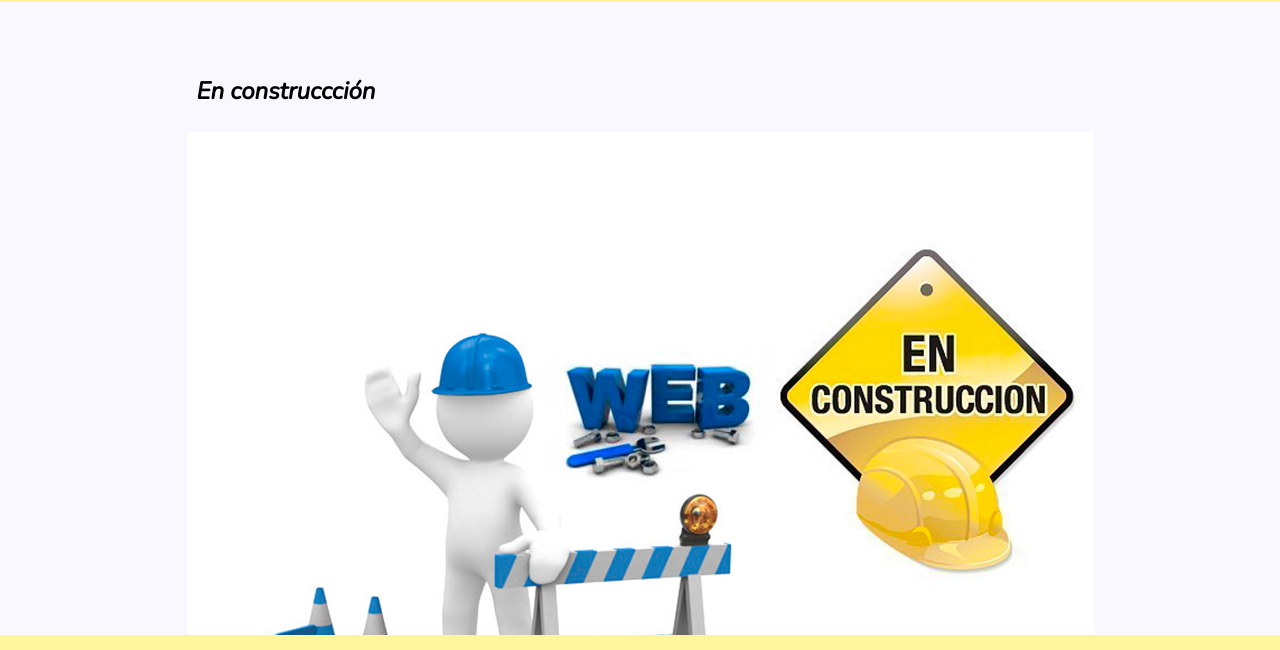
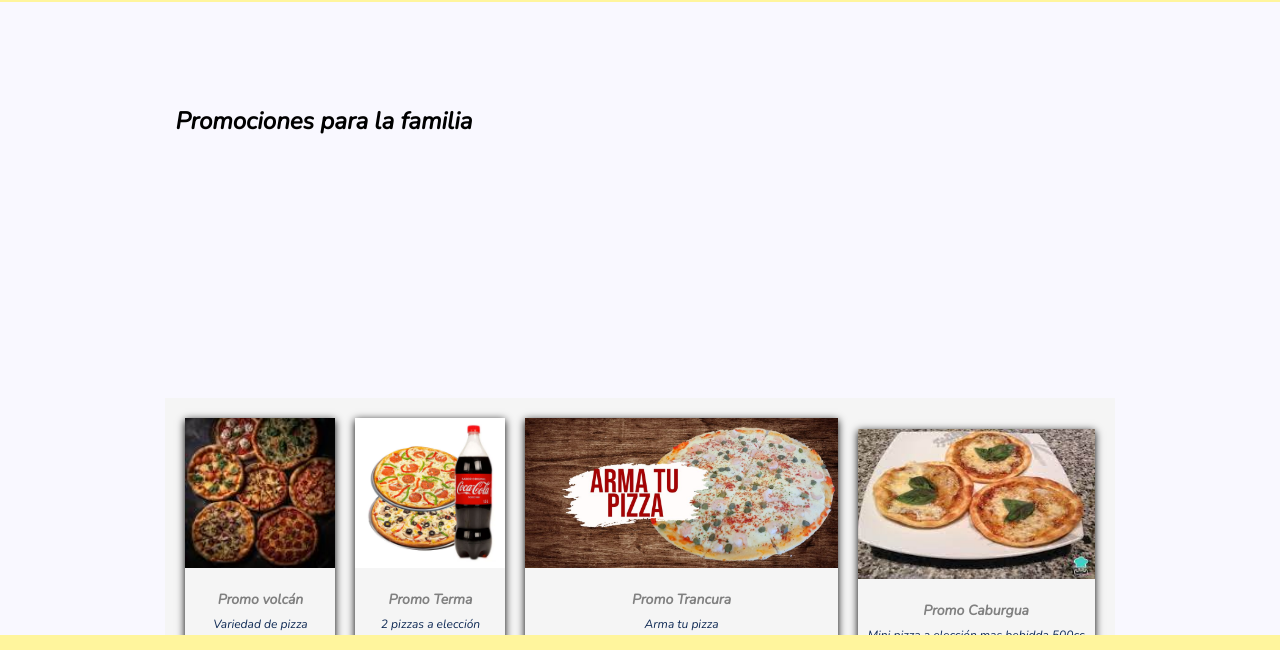
Before and after one commit to jmrivera82/pizzas, a website: page pages/promociones.html in a window 1280 px wide. Shown: the part 98-748 px from the top of the page. Drawn offline with nearby package versions, Linux system fonts and the light colour scheme.

Commit message:
actualiza promociones

```diff
--- a/pages/promociones.html
+++ b/pages/promociones.html
@@ -35,15 +35,44 @@
 
             <section class="ubicacion">
                 <div class="ubicacion-box">
-                    <h3>En construccción</h3>
-                    <img src="../asset/img/en construccion.jpg" alt="página en construcción">
+                    <h3>Promociones para la familia</h3>
+                </div>
+                <div class="container-promo">
+
+                    <div class="contenido-promo-cards">
+                        <div class="card">
+                            <img src="../asset/img/variedad pizza.jpg">
+                            <h3>Promo volcán</h3>
+                            <p>Variedad de pizza</p>
+                            <p>Bebida o jugo 1.5 pet</p>
+                            <p>$10.990</p>
+                        </div>
+                        <div class="card">
+                            <img src="../asset/img/promo terma.jpg">
+                            <h3>Promo Terma</h3>
+                            <p>2 pizzas a elección</p>
+                            <p>Bebida o jugo 1.5 pet</p>
+                            <p>$18.990</p>
+                        </div>
+                        <div class="card">
+                            <img src="../asset/img/arma tu pizza.jpg">
+                            <h3>Promo Trancura</h3>
+                            <p>Arma tu pizza</p>
+                            <p>Bebida o jugo 1.5 pet</p>
+                            <p>$12.990</p>
+                        </div>
+                        <div class="card">
+                            <img src="../asset/img/minipizzas.jpg">
+                            <h3>Promo Caburgua</h3>
+                            <p>Mini pizza a elección mas bebidda 500cc</p>
+                            <p>$6.990</p>
+                        </div>
+                    </div>
                 </div>
             </section>
-
         </main>
 
         <footer>
-
             <div class="footer">
                 <div class="footer-info">
                     <p>copyright &copy;2023 Pizza Cata -- Dolape Design</p>
--- a/scss/style.scss
+++ b/scss/style.scss
@@ -315,10 +315,6 @@ footer{
         }
     }
 
-
-
-
-
     info {
         max-width: 530px;
         min-width: 530px;
@@ -332,9 +328,6 @@ footer{
             max-height: 150px;
         }
     }
-
-
-
 
     h2{
         margin-bottom: 15px;
@@ -364,6 +357,50 @@ footer{
 
 
 }
+
+/*pagina promociones*/
+
+
+.container-promo{
+    width:100%;
+    background-color: whitesmoke;
+    display: flex;
+    justify-content: center;
+    align-items:center;
+    padding: 10px;
+
+  }
+
+  .contenido-promo-cards{
+    display: flex;
+    justify-content:center;
+    align-items:center;
+    text-align: center;
+    .card{
+        margin:10px 10px;
+        box-shadow: 0px 2px 8px 0px rgba(0,0,0,2);
+        p{
+            font-size:12px;
+            line-height: 1.5px;
+            padding:0px 10px;
+            margin-bottom:20px;
+            color:#0E2954;
+          }
+
+        h3{
+            margin: 15px 0px;
+            font-size:14px;
+            color: grey;
+          }
+
+        img{
+            width:100%;
+            height: 150px;
+
+          }
+
+      }
+  }
 
 
 /*empresa*/
@@ -417,8 +454,13 @@ footer{
 
       @media (max-width:475px)
       {
-
-
+        .contenido-promo-cards{
+            display: flex;
+            flex-direction: column;
+            justify-content:center;
+            align-items:center;
+            text-align: center;
+        }
 
 
       }
@@ -432,5 +474,12 @@ footer{
         color: whitesmoke;
         margin-bottom: 20px;
     }
+    .contenido-promo-cards{
+        display: flex;
+        flex-direction: column;
+        justify-content:center;
+        align-items:center;
+        text-align: center;
+    }
 
     }
```
Also changed, not shown: asset/img/arma tu pizza.jpg (added), asset/img/minipizzas.jpg (added), asset/img/promo terma.jpg (added), asset/img/variedad pizza.jpg (added), css/style.css, 1 other file.
